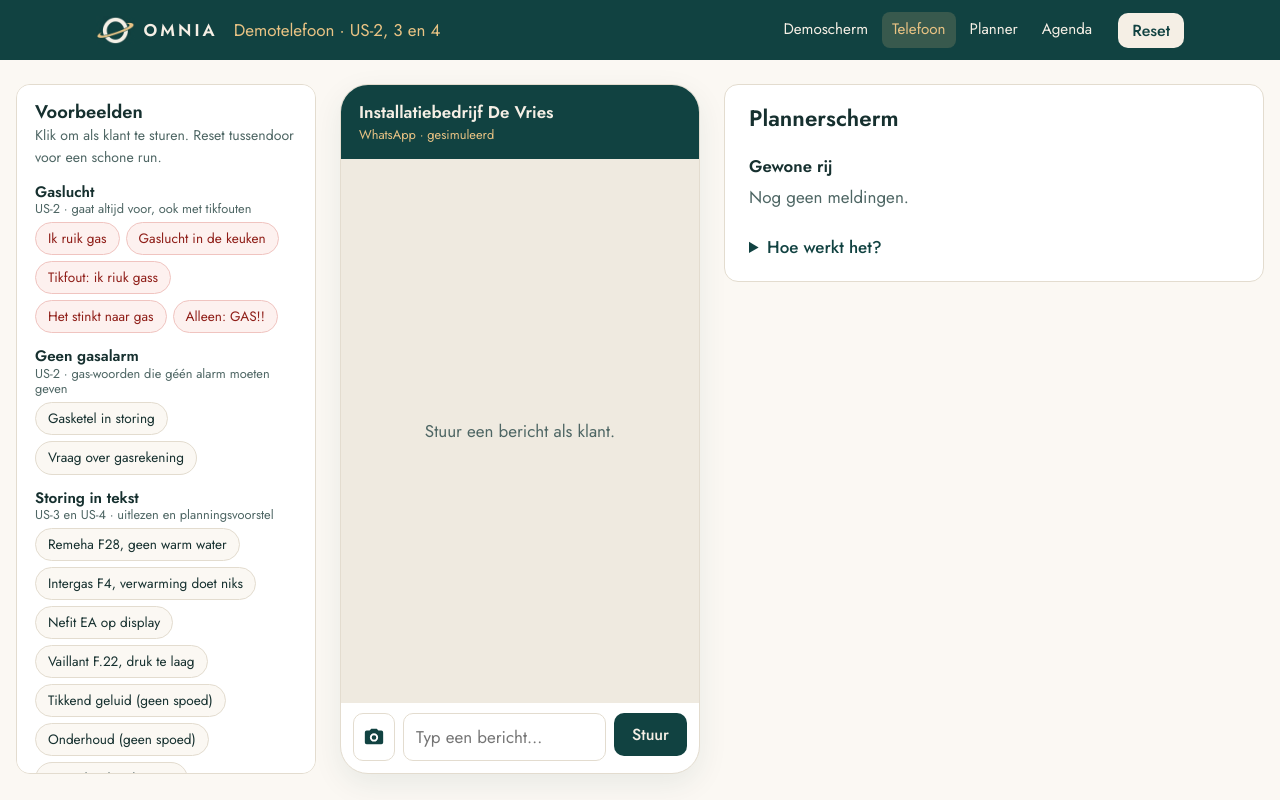
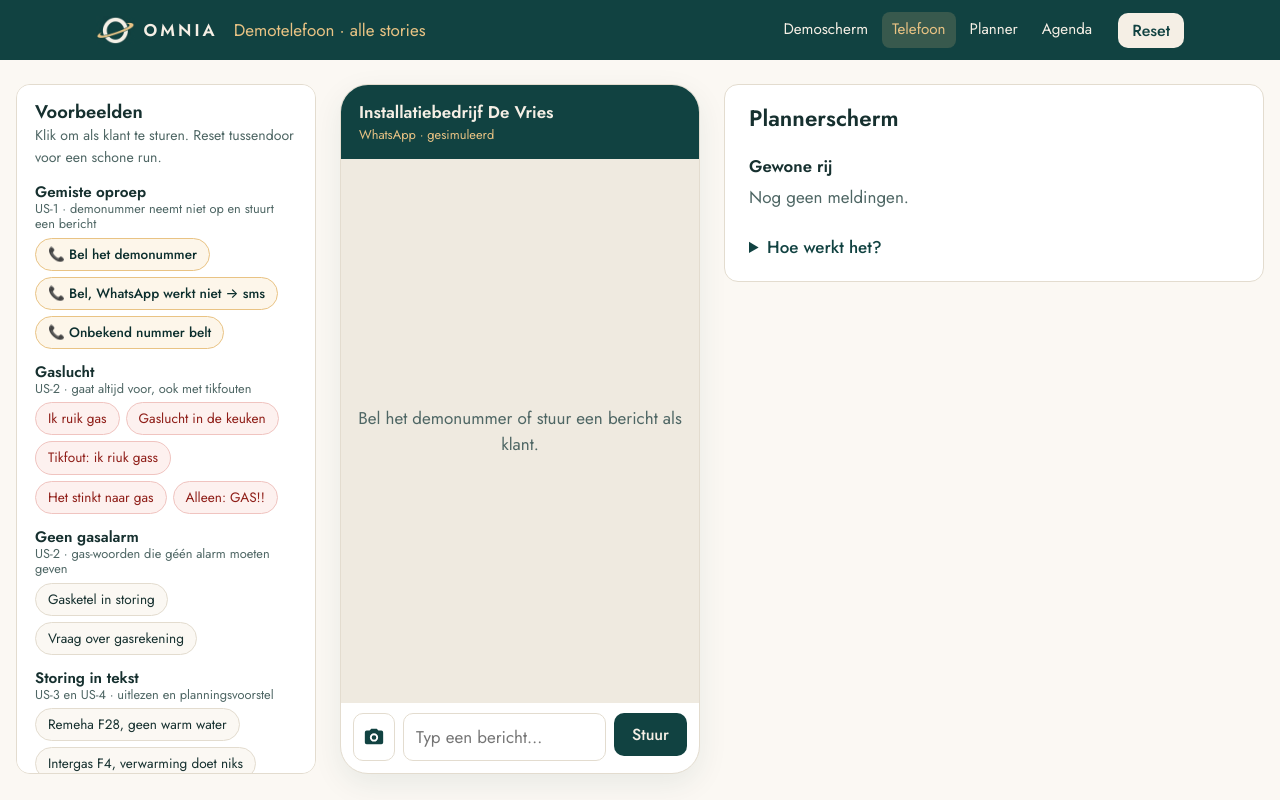
Before and after one commit to mk2023-land/omnia, a FastAPI app: page /demo/gas in a window 1280 px wide. Run offline with FastAPI, Linux system fonts and the light colour scheme; data that the repository does not hold is empty.

Commit message:
US-1: demonummer neemt niet op en stuurt een bericht
Gemiste oproep leidt binnen seconden tot een WhatsApp met het sjabloon
omnia_gemiste_oproep (vraagt merk, type, foutcode en foto van het
typeplaatje); lukt WhatsApp niet, dan een sms via Twilio. Alleen
nummers op de testlijst krijgen iets. Twilio-webhook /twilio/voice
weigert de oproep (Reject) en controleert de Twilio-handtekening.
Demoknoppen voor oproep, sms-terugval en onbekend nummer; het
demoscherm toont nu zes stappen vanaf de gemiste oproep.

Co-Authored-By: Claude Opus 5.5 <noreply@anthropic.com>

```diff
--- a/app/main.py
+++ b/app/main.py
@@ -7,11 +7,11 @@ from datetime import date
 from pathlib import Path
 
 from fastapi import BackgroundTasks, FastAPI, File, Form, HTTPException, Query, Request, UploadFile
-from fastapi.responses import HTMLResponse
+from fastapi.responses import HTMLResponse, Response
 from fastapi.staticfiles import StaticFiles
 from fastapi.templating import Jinja2Templates
 from app import config
-from app.core import fotos, planning, rekensom
+from app.core import fotos, planning, rekensom, sms, terugbellen
 from app.core.agenda import BLOKKEN, MONTEURS, Agenda, werkdagen
 from app.core.logboek import Logboek
 from app.core.uitlezen import lees_uit
@@ -149,6 +149,26 @@ def api_rekensom(
         raise HTTPException(422, str(fout)) from fout
 
 
+@app.post("/api/oproep")
+def oproep_demo(request: Request, whatsapp_werkt: bool = Form(True), onbekend: bool = Form(False)):
+    """Demoknop: het demonummer wordt gebeld en neemt niet op."""
+    nummer = "+31612345678" if onbekend else config.TESTONTVANGERS[0]
+    return terugbellen.gemiste_oproep(logboek(request), "demo", nummer, whatsapp_werkt=whatsapp_werkt)
+
+
+@app.post("/twilio/voice")
+async def twilio_voice(request: Request, achtergrond: BackgroundTasks):
+    """Webhook van Twilio: iemand belt het demonummer. We nemen niet op en sturen een bericht."""
+    velden = {k: str(v) for k, v in (await request.form()).items()}
+    url = f"{config.PUBLIEK_ADRES}/twilio/voice"
+    if not sms.handtekening_klopt(url, velden, request.headers.get("X-Twilio-Signature", "")):
+        raise HTTPException(403, "Ongeldige Twilio-handtekening.")
+    nummer = velden.get("From", "")
+    achtergrond.add_task(terugbellen.gemiste_oproep, logboek(request), nummer, nummer)
+    twiml = '<?xml version="1.0" encoding="UTF-8"?><Response><Reject reason="busy"/></Response>'
+    return Response(twiml, media_type="application/xml")
+
+
 @app.post("/api/voorstel/{voorstel_id}/{keuze}")
 def voorstel_keuze(voorstel_id: int, keuze: str, request: Request):
     log, ag = logboek(request), agenda(request)
--- a/app/static/css/omnia.css
+++ b/app/static/css/omnia.css
@@ -169,6 +169,15 @@ button.knop { border: 0; cursor: pointer; font-family: inherit; font-size: 1rem;
 .vb img { width: 26px; height: 20px; object-fit: cover; border-radius: 4px; margin-left: -4px; }
 .vb-alarm { border-color: #f0c4c0; background: #fdf1ef; color: #8f1e18; }
 .vb-alarm:hover { border-color: #b3261e; }
+.vb-oproep { border-color: var(--goud); background: #fdf6ea; color: var(--petrol-diep); font-weight: 500; }
+.vb-oproep:hover { border-color: var(--goud-diep); }
+.knop-oproep { background: var(--goud); color: var(--petrol-diep); }
+.knop-oproep:hover { background: #dfb46c; }
+.chat-melding { align-self: center; background: rgba(17,66,65,.08); color: var(--tekst-zacht); font-size: .8rem; padding: 4px 12px; border-radius: 999px; text-align: center; }
+.bel-sms { display: inline-block; font-size: .65rem; text-transform: uppercase; letter-spacing: .06em; background: var(--goud); color: var(--petrol-diep); padding: 1px 6px; border-radius: 4px; margin-right: 6px; }
+.oproepen { list-style: none; padding: 0; margin: 0 0 8px; font-size: .95rem; }
+.oproepen li { padding: 6px 0; border-top: 1px solid var(--lijn); }
+.oproepen li:first-child { border-top: 0; }
 .vb-verstuurd { box-shadow: inset 0 0 0 1px var(--petrol-zacht); }
 .vb-verstuurd::after { content: "✓"; color: var(--petrol); font-weight: 600; }
 
@@ -243,7 +252,7 @@ button.knop:disabled { opacity: .6; cursor: wait; }
 .knop-alarm:hover { background: #8f1e18; }
 .start-of { color: var(--tekst-zacht); font-size: .9rem; }
 .start-of a { color: var(--petrol); }
-.stappen { list-style: none; padding: 0; margin: 0 0 24px; display: grid; grid-template-columns: repeat(4, 1fr); gap: 12px; }
+.stappen { list-style: none; padding: 0; margin: 0 0 24px; display: grid; grid-template-columns: repeat(var(--stappen, 4), minmax(0, 1fr)); gap: 12px; }
 .stap { background: #fff; border: 1px solid var(--lijn); border-radius: var(--radius); padding: 14px 16px; display: flex; flex-direction: column; gap: 2px; color: var(--tekst-zacht); }
 .stap strong { color: var(--tekst); font-size: 1.05rem; }
 .stap span:last-child { font-size: .88rem; font-variant-numeric: tabular-nums; }
@@ -288,7 +297,7 @@ button.knop:disabled { opacity: .6; cursor: wait; }
 .aannames { margin: 0; padding-left: 1.1rem; color: var(--tekst-zacht); font-size: .9rem; }
 
 @media (max-width: 860px) {
-  .stappen { grid-template-columns: 1fr 1fr; }
+  .stappen { grid-template-columns: 1fr 1fr !important; }
   .demo-kolommen { grid-template-columns: 1fr; }
   .balk-titel { flex-basis: 100%; order: 3; padding-bottom: 8px; }
   .log th:nth-child(1), .log td:nth-child(1) { display: none; }
--- a/app/stories.py
+++ b/app/stories.py
@@ -41,6 +41,8 @@ STORIES: list[Story] = [
             "Vraagt merk, type, foutcode en foto van het typeplaatje",
             "Bedrijfsnaam aan te passen in één instelling",
         ),
+        status="gesimuleerd",
+        demo_url="/demo/telefoon",
     ),
     Story(
         code="US-2",
--- a/app/templates/telefoon.html
+++ b/app/templates/telefoon.html
@@ -1,7 +1,7 @@
 {% extends "base.html" %}
 {% block titel %}OMNIA · {% if met_telefoon %}Demotelefoon{% else %}Plannerscherm{% endif %}{% endblock %}
 {% block inhoud %}
-{% set titel_balk = "Demotelefoon · US-2, 3 en 4" if met_telefoon else "Plannerscherm · " ~ bedrijfsnaam %}
+{% set titel_balk = "Demotelefoon · alle stories" if met_telefoon else "Plannerscherm · " ~ bedrijfsnaam %}
 {% set actief = "telefoon" if met_telefoon else "planner" %}
 {% include "_balk.html" %}
 
@@ -14,7 +14,7 @@
       <span>WhatsApp · gesimuleerd</span>
     </div>
     <div class="chat" id="chat">
-      <p class="chat-leeg">Stuur een bericht als klant.</p>
+      <p class="chat-leeg">Bel het demonummer of stuur een bericht als klant.</p>
     </div>
     <div class="bijlage" id="bijlage" hidden>
       <span id="bijlage-naam"></span>
@@ -40,9 +40,9 @@
       <h3>{{ groep.titel }} <small>{{ groep.uitleg }}</small></h3>
       <div class="vb-knoppen">
         {% for vb in groep.voorbeelden %}
-        <button type="button" class="vb {% if groep.soort == 'alarm' %}vb-alarm{% endif %}"
-                data-tekst="{{ vb.tekst }}"{% if vb.foto %} data-foto="{{ url_for('static', path='img/voorbeelden/' ~ vb.foto) }}"{% endif %}
-                title="{{ vb.tekst or '(alleen foto)' }}">
+        <button type="button" class="vb {% if groep.soort == 'alarm' %}vb-alarm{% elif groep.soort == 'oproep' %}vb-oproep{% endif %}"
+                data-tekst="{{ vb.tekst }}"{% if vb.actie %} data-actie="{{ vb.actie }}"{% endif %}{% if vb.foto %} data-foto="{{ url_for('static', path='img/voorbeelden/' ~ vb.foto) }}"{% endif %}
+                title="{{ vb.tekst or ('(alleen foto)' if vb.foto else vb.label) }}">
           {% if vb.foto %}<img src="{{ url_for('static', path='img/voorbeelden/' ~ vb.foto) }}" alt="">{% endif %}{{ vb.label }}
         </button>
         {% endfor %}
@@ -60,12 +60,20 @@
       <div id="alarm-lijst"></div>
     </div>
 
+    <div id="oproepen-blok" hidden>
+      <h3>Gemiste oproepen</h3>
+      <ul class="oproepen" id="oproepen"></ul>
+    </div>
+
     <h3>Gewone rij</h3>
     <div id="rij"><p class="leeg">Nog geen meldingen.</p></div>
 
     {% if met_telefoon %}
     <details class="uitleg">
       <summary>Hoe werkt het?</summary>
+      <p><strong>Gemiste oproep (US-1).</strong> Het demonummer neemt niet op. Binnen een minuut krijgt de beller een WhatsApp
+         (of een sms als WhatsApp niet lukt) met de vraag naar merk, type, foutcode en een foto van het typeplaatje.
+         Alleen nummers op de testlijst krijgen iets.</p>
       <p><strong>Gaslucht (US-2).</strong> Elk bericht gaat eerst langs een vaste woordenlijst (gas, gaslucht, ruik gas en varianten, ook met tikfouten).
          Dat gebeurt vóór de AI en zonder taalmodel, dus het werkt ook als de AI-dienst plat ligt.
          Bij een treffer krijgt de klant direct 0800-9009 en een veiligheidstekst, en komt de melding hier bovenaan.</p>
@@ -86,11 +94,17 @@ let laatste = "";
 function teken(acties) {
   const e = Omnia.esc;
   if (chat) {
-    const berichten = acties.filter((a) => a.soort === "bericht_in" || a.soort === "bericht_uit");
+    const zichtbaar = ["bericht_in", "bericht_uit", "oproep_gemist", "niet_op_lijst"];
+    const berichten = acties.filter((a) => zichtbaar.includes(a.soort));
     chat.innerHTML = berichten.length
-      ? berichten.map((a) => `<div class="bel ${a.soort === "bericht_in" ? "bel-klant" : "bel-bedrijf"}">${
-          a.foto_url ? `<img src="${e(a.foto_url)}" alt="Foto">` : ""}${e(a.tekst)}<span>${Omnia.tijd(a.tijd)}</span></div>`).join("")
-      : '<p class="chat-leeg">Stuur een bericht als klant.</p>';
+      ? berichten.map((a) => {
+          if (a.soort === "oproep_gemist") return `<div class="chat-melding">📞 Gemiste oproep naar het demonummer · ${Omnia.tijd(a.tijd)}</div>`;
+          if (a.soort === "niet_op_lijst") return `<div class="chat-melding">Nummer staat niet op de testlijst: er komt geen bericht</div>`;
+          const sms = a.kanaal === "sms" ? '<b class="bel-sms">sms</b>' : "";
+          return `<div class="bel ${a.soort === "bericht_in" ? "bel-klant" : "bel-bedrijf"}">${sms}${
+            a.foto_url ? `<img src="${e(a.foto_url)}" alt="Foto">` : ""}${e(a.tekst)}<span>${Omnia.tijd(a.tijd)}</span></div>`;
+        }).join("")
+      : '<p class="chat-leeg">Bel het demonummer of stuur een bericht als klant.</p>';
     chat.scrollTop = chat.scrollHeight;
   }
 
@@ -102,6 +116,21 @@ function teken(acties) {
       <div class="alarm-tekst">“${e(a.tekst)}”</div>
       <div>Klant heeft <strong>${e(a.noodnummer)}</strong> en de veiligheidstekst gekregen. Bel de klant direct.</div>
     </div>`).join("");
+
+  const oproepen = acties.filter((a) => a.soort === "oproep_gemist").reverse();
+  document.getElementById("oproepen-blok").hidden = oproepen.length === 0;
+  document.getElementById("oproepen").innerHTML = oproepen.map((o) => {
+    const na = acties.filter((a) => a.id > o.id);
+    const volgende = na.find((a) => a.soort === "oproep_gemist");
+    const erbij = na.filter((a) => !volgende || a.id < volgende.id);
+    const uit = erbij.find((a) => a.soort === "bericht_uit");
+    const weg = erbij.find((a) => a.soort === "niet_op_lijst");
+    const sec = (a, b) => ((new Date(b.tijd) - new Date(a.tijd)) / 1000).toLocaleString("nl-NL", {maximumFractionDigits: 1});
+    const status = weg ? "niet op testlijst, niets verstuurd"
+      : uit ? `${uit.kanaal === "sms" ? "sms" : "WhatsApp"} verstuurd na ${sec(o, uit)} s`
+      : "bericht wordt verstuurd…";
+    return `<li><strong>${Omnia.tijd(o.tijd)}</strong> · ${e(o.nummer)} · ${status}</li>`;
+  }).join("");
 
   const meldingen = Omnia.meldingen(acties).reverse();
   document.getElementById("rij").innerHTML = meldingen.length
@@ -150,6 +179,15 @@ if (form) {
     veld.value = "";
   });
   document.querySelectorAll(".vb").forEach((b) => b.addEventListener("click", async () => {
+    if (b.dataset.actie) {
+      b.classList.add("vb-verstuurd");
+      const data = new FormData();
+      data.append("whatsapp_werkt", b.dataset.actie !== "oproep-sms");
+      data.append("onbekend", b.dataset.actie === "oproep-onbekend");
+      await fetch("/api/oproep", {method: "POST", body: data});
+      ververs();
+      return;
+    }
     let foto = null;
     if (b.dataset.foto) {
       const blob = await (await fetch(b.dataset.foto)).blob();
--- a/app/voorbeelden.py
+++ b/app/voorbeelden.py
@@ -1,7 +1,8 @@
 """Voorbeeldberichten voor de demotelefoon, per user story.
 
 Elke knop stuurt een bericht als klant. `foto` verwijst naar een bestand in
-app/static/img/voorbeelden/ (nagemaakte foto's). Voeg hier gerust voorbeelden toe.
+app/static/img/voorbeelden/ (nagemaakte foto's). `actie` is een oproep naar het
+demonummer in plaats van een bericht. Voeg hier gerust voorbeelden toe.
 """
 
 from dataclasses import dataclass
@@ -12,6 +13,7 @@ class Voorbeeld:
     label: str
     tekst: str = ""
     foto: str | None = None
+    actie: str | None = None  # "oproep", "oproep-sms" of "oproep-onbekend"
 
 
 @dataclass(frozen=True)
@@ -23,6 +25,15 @@ class Groep:
 
 
 GROEPEN = [
+    Groep(
+        "Gemiste oproep", "US-1 · demonummer neemt niet op en stuurt een bericht",
+        (
+            Voorbeeld("📞 Bel het demonummer", actie="oproep"),
+            Voorbeeld("📞 Bel, WhatsApp werkt niet → sms", actie="oproep-sms"),
+            Voorbeeld("📞 Onbekend nummer belt", actie="oproep-onbekend"),
+        ),
+        soort="oproep",
+    ),
     Groep(
         "Gaslucht", "US-2 · gaat altijd voor, ook met tikfouten",
         (
```
Also changed, not shown: app/config.py (+12 -0 lines), app/core/berichten.py (+12 -1 lines), app/core/sms.py (added, +40 -0 lines), app/core/terugbellen.py (added, +53 -0 lines), app/templates/demoscherm.html (+18 -3 lines), tests/conftest.py (+4 -0 lines), tests/test_terugbellen.py (added, +109 -0 lines), README.md, 1 other file.
